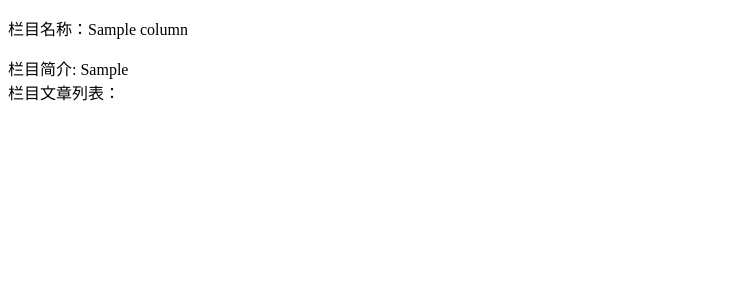
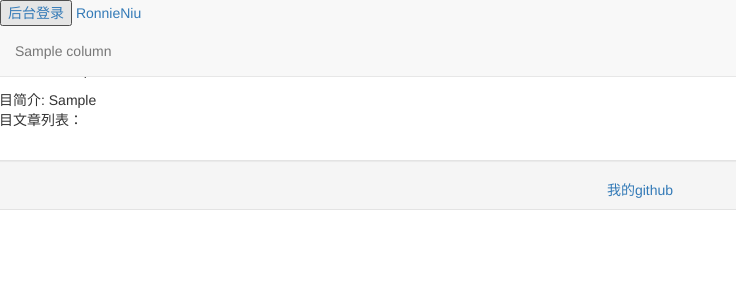
Before and after one commit to RonnieNiu/minicms, a Django app: a page that uses templates/base.html in a window 1280 px wide. Shown: the top 300 px of the page, without its empty margins (0-736 px from the left). Run offline with Django 3.2, Linux system fonts and the light colour scheme; tables that the repository leaves empty hold one stand-in row (values such as "Sample post"); parts of the project's set-up code (start-up, migrations or seed data) failed here and were passed over; some libraries are stand-ins or nearby versions.

Commit message:
Project suspension

```diff
--- a/minicms/settings.py
+++ b/minicms/settings.py
@@ -65,6 +65,7 @@ TEMPLATES = [
                 'django.template.context_processors.request',
                 'django.contrib.auth.context_processors.auth',
                 'django.contrib.messages.context_processors.messages',
+                'news.nav_processor.nav_column',
             ],
         },
     },
--- a/minicms/urls.py
+++ b/minicms/urls.py
@@ -24,7 +24,7 @@ urlpatterns = [
     #url(r'^ueditor/',include('DjangoUeditor.urls')),
     url(r'^$', views.index, name='index'),
     url(r'^column/(?P<column_slug>[^/]+)/$', views.column_detail, name='column'),
-    url(r'^news/(?P<article_slug>[^/]+)/$', views.article_detail, name='article'),
+    url(r'^news/(?P<pk>\d+)/(?P<article_slug>[^/]+)/$', views.article_detail, name='article'),
 ]
 
 if settings.DEBUG:
--- a/news/admin.py
+++ b/news/admin.py
@@ -4,7 +4,7 @@ from .models import Column, Article
 # Register your models here.
 
 class ColumnAdmin(admin.ModelAdmin):
-    list_display = ('name','slug','intro')
+    list_display = ('name','slug','intro','nav_display','home_display')
 
 class ArticleAdmin(admin.ModelAdmin):
     list_display = ('title','slug','author','pub_date','update_time')
--- a/news/models.py
+++ b/news/models.py
@@ -10,6 +10,9 @@ class Column(models.Model):
     name = models.CharField('栏目名称', max_length=256)
     slug = models.CharField('栏目网址', max_length=256, db_index=True)
     intro = models.TextField('栏目简介', default='')
+
+    nav_display = models.BooleanField('导航显示', default=False)
+    home_display = models.BooleanField('首页显示', default=False)
 
     def __str__(self):
         return self.name
@@ -43,7 +46,7 @@ class Article(models.Model):
         return self.title
 
     def get_absolute_url(self):
-        return reverse('article',args=(self.slug,))
+        return reverse('article',args=(self.pk, self.slug,))
 
     class Meta:
         verbose_name = '教程'
--- /dev/null
+++ b/news/nav_processor.py
@@ -0,0 +1,9 @@
+#-*- coding: utf-8 -*-
+
+'''此函数作用,导航栏的上下文渲染'''
+
+from news.models import Column
+
+def nav_column(request):
+    nav_display = Column.objects.filter(nav_display=True)
+    return {'nav_display':nav_display}
--- a/news/views.py
+++ b/news/views.py
@@ -1,18 +1,28 @@
-from django.shortcuts import render
+from django.shortcuts import render, redirect
 from django.http import HttpResponse
 from news.models import Column, Article
 #$ Create your views here.
 
 def index(request):
-    columns = Column.objects.all()
-    return render(request,'index.html',{'columns':columns})
+    #columns = Column.objects.all()
+    #return render(request,'index.html',{'columns':columns})
 
+
+    nav_display = Column.objects.filter(nav_display=True)
+    home_display = Column.objects.filter(home_display=True)
+
+    return render(request,'index.html',{'nav_display':nav_display,
+            'home_display':home_display})
 
 def column_detail(request,column_slug):
     column = Column.objects.get(slug=column_slug)
     return render(request,'news/column.html',{'column':column})
 
 
-def article_detail(request,article_slug):
-    article = Article.objects.filter(slug=article_slug)[0]
+def article_detail(request,pk,article_slug):
+    #article = Article.objects.filter(slug=article_slug)[0]
+    article = Article.objects.get(pk=pk)
+    if article.slug != article_slug:
+        return redirect(article)
+
     return render(request,'news/article.html',{'article':article})
--- a/templates/base.html
+++ b/templates/base.html
@@ -2,8 +2,24 @@
 <html>
   <head>
     <meta charset="utf-8">
-  <title>{% block title %}欢迎光临{% endblock title %} Ronniu Niu </title>
+    <meta http-equiv="X-UA-Compatible" content="IE=edge,Chrome=1">
+    <meta name="viewport" content="width=device-width, initial-scale=1">
+    <title>{% block title %}欢迎光临{% endblock title %} - RonniuNiu</title>
 
+    <!-- Bootstrap -->
+    <link href="http://apps.bdimg.com/libs/bootstrap/3.3.0/css/bootstrap.min.css" rel="stylesheet">
+
+    <!-- 引入下面两个库让 IE8 支持 HTML5 元素 -->
+    <!-- 警告: Respond.js 通过 file:// 浏览的时候不能正常工作！-->
+    <!--[if lt IE 9]>
+      <script src="http://apps.bdimg.com/libs/html5shiv/3.7/html5shiv.min.js"></script>
+      <script src="http://apps.bdimg.com/libs/respond.js/1.4.2/respond.min.js"></script>
+    <![endif]-->
+    <style type="text/css">
+    body {
+        padding-top: 60px;
+    }
+    </style>
     {% block css %}
 
     {% endblock css %}
@@ -13,10 +29,50 @@
     {% endblock js %}
   </head>
   <body>
+    <nav class="navbar navbar-default navbar-fixed-top" role="navigation">
+    <div>
+      <div>
+         <button type="button" data-toggle="collapse" data-target="#bs-example-navbar-collapse-1">
+         <a href="/admin" target="_blank" rel="nofollow">后台登录</a><br>
+         <span></span>
+         <span></span>
+         <span></span>
+         </button>
+         <span><a href="/">RonnieNiu</a></span>
+      </div>
+
+      <div class="collapse navbar-collapse" id="bs-example-navbar-collapse-1">
+        <ul class="nav navbar-nav">
+          {% for nav in nav_display %}
+              <li><a href="{{ nav.get_absolute_url }}">{{ nav.name }}</a></li>
+          {% endfor %}
+        </ul>
+      </div>
+    </div>
+    </nav>
+
+    <div class="row clearfix">
+        <div>
             {% block content %}
-      <h1>牛的新闻网</h1>
+                <h1>RonnieNiu的blog</h1>
             {% endblock content %}
+        </div>
+    </div>
 
+    <div class="row clearfix" style="padding-top: 20px;">
+      <div>
+       <div class="well well-sm">
+        <div style="text-align:center;">
+        </div>
+        <div style="padding-top:10px; text-align: center">
+        <a href="https://github.com/RonnieNiu/" target="_blank" rel="nofollow">我的github</a><br>
+        </div>
+       </div>
+      </div>
+    </div>
+
+    <script src="http://apps.bdimg.com/libs/jquery/1.11.1/jquery.min.js"></script>
+    <script src="http://apps.bdimg.com/libs/bootstrap/3.3.0/js/bootstrap.min.js"></script>
     {% include "baidutongji.html" %}
   </body>
 </html>
--- a/templates/index.html
+++ b/templates/index.html
@@ -3,10 +3,11 @@
 {% block title %} 首页 {% endblock title %}
 
 {% block content %}
+
 <ul>
-    {% for column in columns %}
+    {% for home in home_display %}
         <li>
-            <a href="{{ column.get_absolute_url }}"> {{ column.name }} </a>
+            <a href="{{ home.get_absolute_url }}"> {{ home.name }} </a>
         </li>
     {% endfor %}
 </ul>
```
Also changed, not shown: news/migrations/0003_auto_20200521_1505.py (added). Lines whose indentation alone changed are shown as unchanged.
